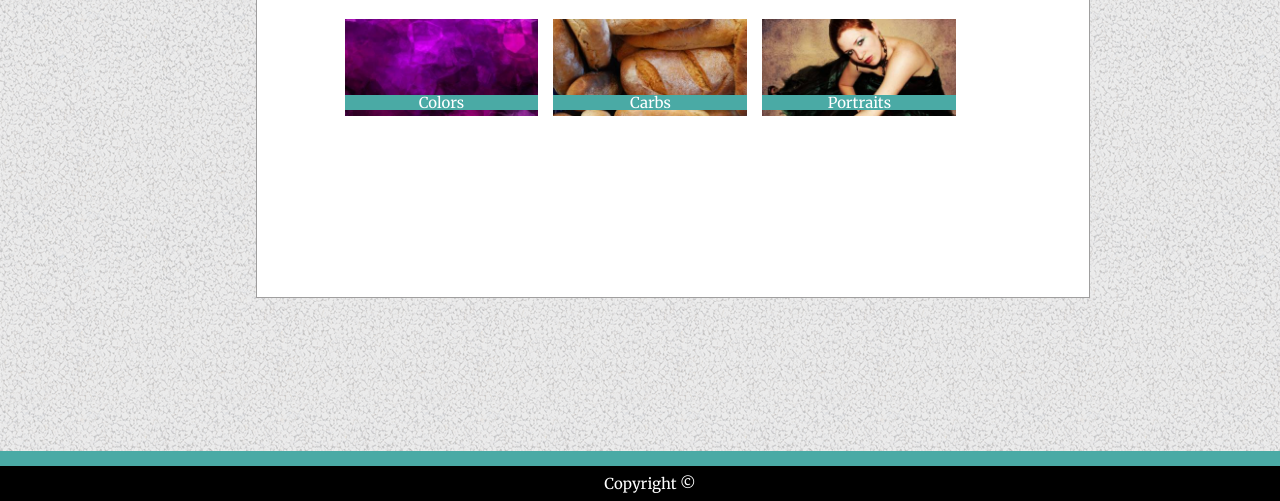
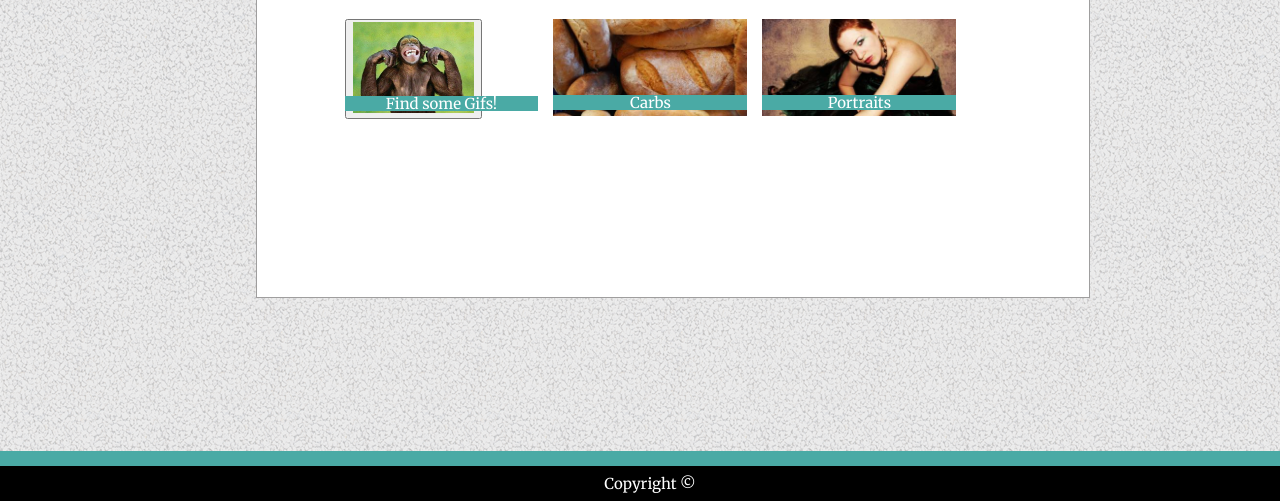
Before and after one commit to TheLuomamr/Responsive-Portfolio, a plain HTML site: page portfolio.html in a window 1280 px wide. Shown: the part 299-800 px from the top of the page. Drawn offline with Linux system fonts and the light colour scheme; files that its build step writes are made by us from their sources.

Commit message:
new link

```diff
--- a/portfolio.html
+++ b/portfolio.html
@@ -48,8 +48,8 @@
             </div>
             <div class="column">
                 <div class="content">
-                    <img src="assets/images/Purple.jpeg" alt="purple" style="width:100%">
-                    <h3 style="background-color:#4aaaa5;color:white;text-align:center;text-align:center;position:relative;bottom:23px">Colors</h3>
+                    <button onclick= "location.href='https://theluomamr.github.io/Giphy/'" type="button"><img src="assets/images/monkey.jpg" alt="Giphys" style="width:100%; position:relative;height:91px"></button>
+                    <h3 style="background-color:#4aaaa5;color:white;text-align:center;text-align:center;position:relative;bottom:23px">Find some Gifs!</h3>
                 </div>
             </div>
             <div class="column">
```
Also changed, not shown: assets/images/monkey.jpg (added), 1 other file.
